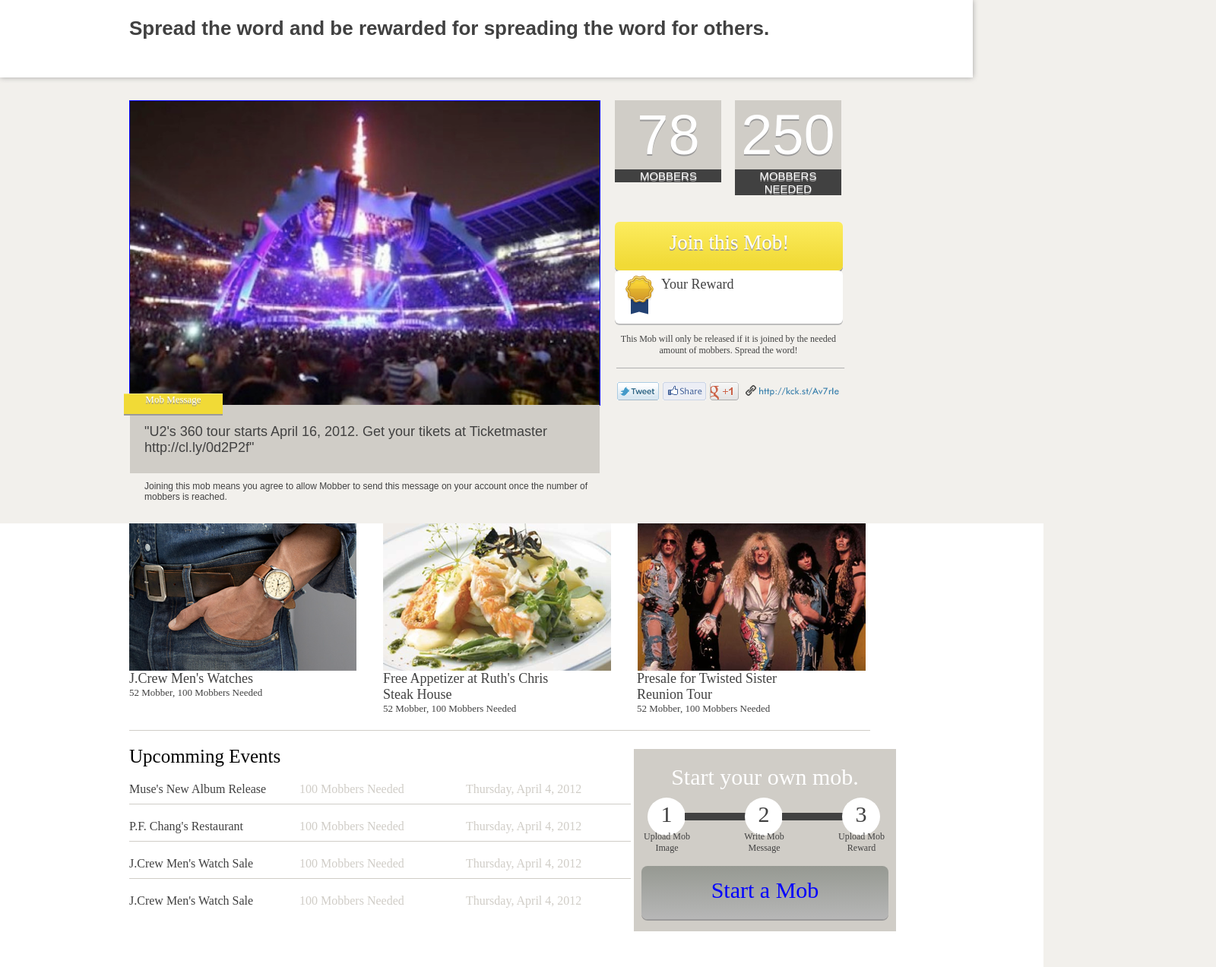
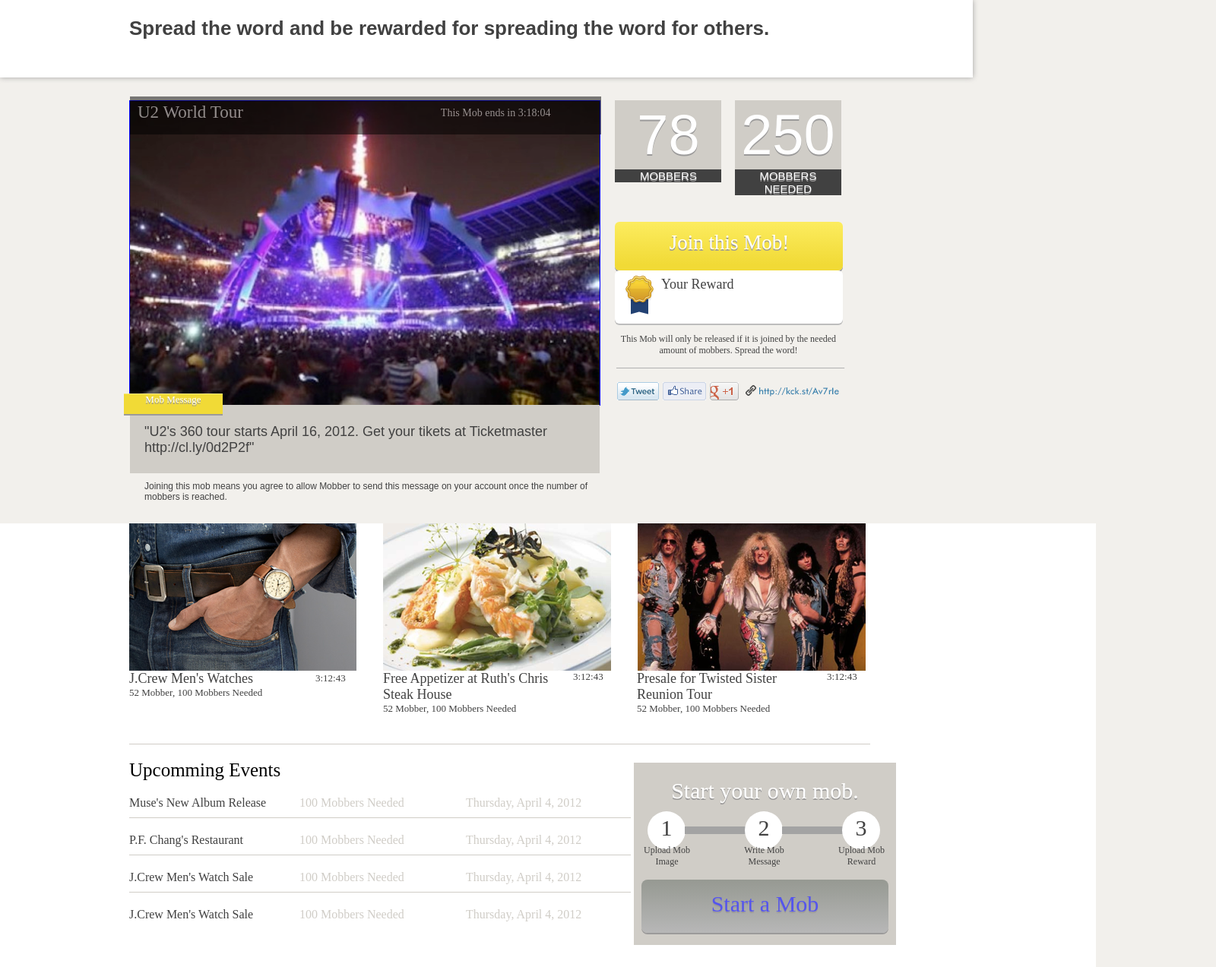
Before and after one commit to BrandonEMiller/mobber, a plain HTML site: page Mobber2.html in a window 1280 px wide. Shown: the part 60-1333 px from the top of the page at 76% size, 1600 px wide, since content can reach past the window. Drawn offline with Linux system fonts and the light colour scheme.

Commit message:
An update to the mobber cleaned up a few things

```diff
--- a/Mobber2.html
+++ b/Mobber2.html
@@ -43,6 +43,12 @@
 
         <div class="photolabel">
           <div class="photolabeltext">"U2's 360 tour starts April 16, 2012. Get your tikets at Ticketmaster http://cl.ly/0d2P2f"</div>
+
+          <div class="labelbar">
+           <div class="labelbartitle">U2 World Tour</div>
+           <div class="labelbartime">This Mob ends in 3:18:04</div>
+
+          </div>
         </div>
         <div class="postlabeltext">Joining this mob means you agree to allow Mobber to send this message on your account once the number of mobbers is reached.</div>
 
@@ -92,6 +98,7 @@
             <div class="subimagetitle">J.Crew Men's Watches</div>
             <div class="subimagetext">52 Mobber, 100 Mobbers Needed</div>
           </div>
+          <div class="subtime1">3:12:43</div>
 
       </div>
 
@@ -101,6 +108,7 @@
             <div class="subimagetitle">Free Appetizer at Ruth's Chris Steak House</div>
             <div class="subimagetext">52 Mobber, 100 Mobbers Needed</div>
         </div>
+        <div class="subtime">3:12:43</div>
       </div>
 
       <div class="submainimage">
@@ -109,6 +117,7 @@
             <div class="subimagetitle">Presale for Twisted Sister Reunion Tour</div>
             <div class="subimagetext">52 Mobber, 100 Mobbers Needed</div>
         </div>
+        <div class="subtime">3:12:43</div>
       </div>
 
     <div class="subevents">
--- a/styles.css
+++ b/styles.css
@@ -122,6 +122,34 @@ header {
 .event .photolabel .photolabeltext {
   margin-top: 25px;
   margin-left: 19px;
+}
+
+.labelbar {
+  width:620px;
+  height: 50px;
+  background: black;
+  opacity: 0.5;
+  margin-top: -473px;
+}
+
+.labelbartitle {
+  color: white;
+  font-family: futura;
+  font-size: 23px;
+  opacity: 1.0;
+  display: inline-block;
+  margin-top: 8px;
+  margin-left: 10px;
+
+}
+
+.labelbartime {
+  color: white;
+  font-family: futura;
+  font-size: 14px;
+  display: inline-block;
+  margin-top: 14px;
+  margin-left: 255px;
 }
 
 .event .postlabeltext {
@@ -264,8 +292,8 @@ header {
 
 .submainwrap {
   margin: 0 auto;
-  width: 1465px;
-  margin-left: -262px;
+ min-width: 1600px;
+  margin-left: -328px;
   background: white;
   font-family: Futura;
   display: inline-block;
@@ -275,7 +303,7 @@ header {
   width: 330px;
   display: inline-block;
   color: black;
-  margin-left: 262px;
+  margin-left: 328px;
 }
 
 .submainimage {
@@ -301,9 +329,27 @@ header {
 }
 
 .subevents {
-  margin-left: 262px;
+  margin-left: 328px;
   width: 660px;
   display: inline-block;
+}
+
+.subtime1 {
+  display: inline-block;
+  color: #414141;
+  font-family: futura;
+  font-size: 13px;
+  margin-left: 245px;
+  margin-top: -55px;
+}
+
+.subtime {
+  display: inline-block;
+  color: #414141;
+  font-family: futura;
+  font-size: 13px;
+  margin-left: 250px;
+  margin-top: -78px;
 }
 
 .subtopborder {
@@ -357,6 +403,7 @@ header {
   font-size: 30px;
   margin-top: 20px;
   margin-bottom: 10px;
+  text-shadow: 0 2px 0 rgb(155, 154, 154);
 }
 
 .numbercircle1 {
@@ -401,7 +448,7 @@ header {
   display: inline-block;
   height: 10px;
   width: 80px;
-  background: #414141;
+  background: #A3A3A3;
 }
 
 .startmobbutton {
@@ -419,14 +466,15 @@ header {
 .startbuttontext {
   font-size: 30px;
   text-align: center;
-  color: blue;
+  color: rgb(84, 84, 238);
   margin-top: 15px;
+  text-shadow: 0 2px 0 rgb(155, 154, 154);
 }
 
 .footer1 {
     display: inline-block;
     height: 400px;
-   min-width: 1450px;
+   min-width: 1600px;
    margin: 0 auto;
    /*margin-left: -250px;
    margin-top: 200px;*/
@@ -440,7 +488,7 @@ header {
   display: inline-block;
   color:white;
   font-family: Futura;
-  margin-left: 245px;
+  margin-left: 327px;
 
 
 }
```
Also changed, not shown: 1 other file.
